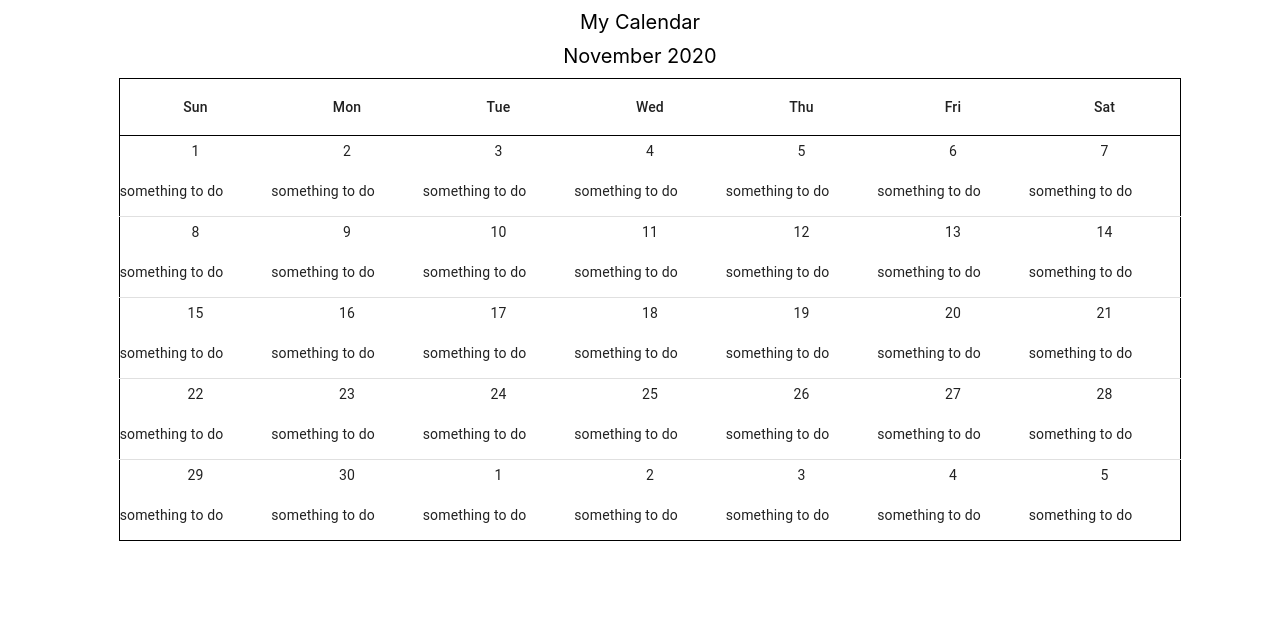
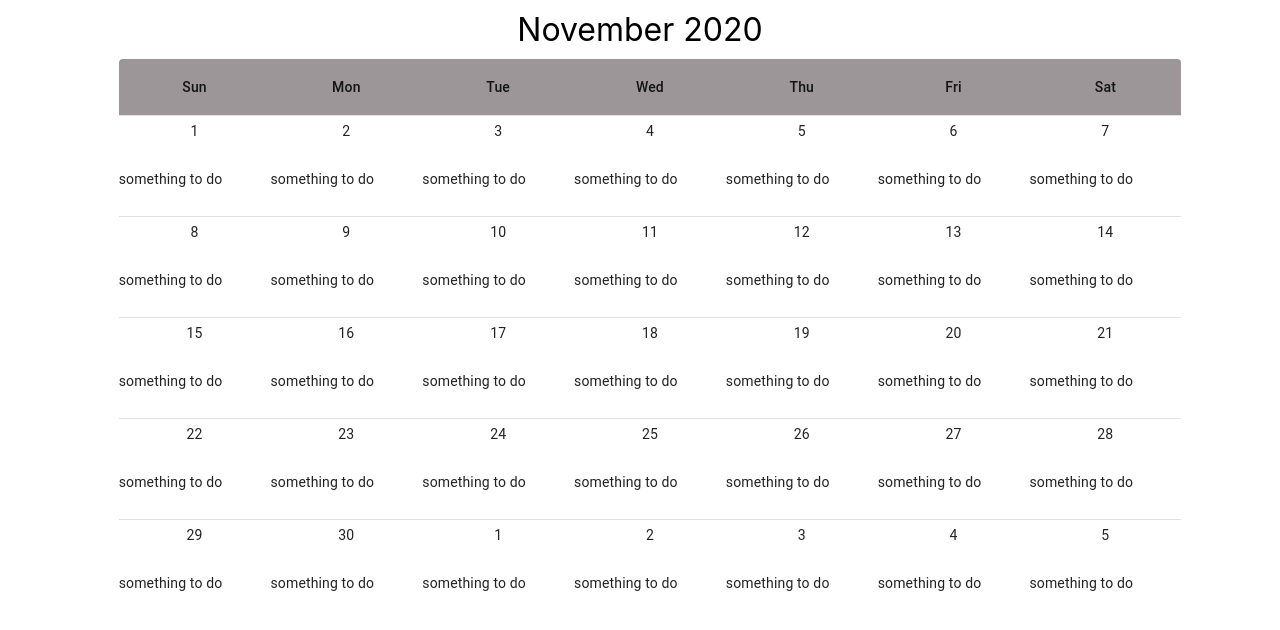
Before and after one commit to sx086401/calendar, a React (Create React App) app: page / in a window 1280 px wide. Shown: the top 630 px of the page. Built offline with nearby package versions, Linux system fonts and the light colour scheme.

Commit message:
fix style

```diff
--- a/src/containers/components/Calendar.tsx
+++ b/src/containers/components/Calendar.tsx
@@ -8,17 +8,22 @@ const useStyle = makeStyles({
   title: {
     display: 'flex',
     justifyContent: 'center',
-    fontSize: 20,
-    marginTop: 10
+    fontSize: 'xx-large',
+    marginTop: 10,
   },
   calendar: {
     margin: 10,
     padding: 10,
-    border: 'solid 1px black'
+    borderCollapse: 'collapse',
+    borderRadius: 4,
+    overflow: 'hidden',
+  },
+  header: {
+    backgroundColor: 'rgb(59, 47, 52, 0.5)',
+    cursor: 'default',
   },
   headerCell: {
     textAlign: 'center',
-    borderBottom: 'solid 1px black'
   },
   tableCell: {
     padding: 0,
@@ -62,10 +67,9 @@ export default function Calendar() {
     <Grid container spacing={3}>
       <Grid item md={1}></Grid>
       <Grid item xs={12} md={10}>
-        <div className={classes.title}>My Calendar</div>
         <div className={classes.title}>{now.toLocaleDateString('en-US', {year: 'numeric', month: 'long'})}</div>
         <Table className={classes.calendar}>
-          <TableHead>
+          <TableHead className={classes.header}>
             <TableRow>
               {tableHead.map(head => <TableCell className={classes.headerCell} key={head}>{head}</TableCell>)}
             </TableRow>
--- a/src/containers/components/CalendarCell.tsx
+++ b/src/containers/components/CalendarCell.tsx
@@ -6,14 +6,14 @@ const useStyle = makeStyles({
     display: 'flex',
     flexWrap: 'wrap',
     cursor: 'pointer',
-    height: '80px',
+    height: '100px',
     width: '100%',
     '&:hover': {
       backgroundColor: 'rgb(244, 244, 244)'
     },
     '& .title': {
       textAlign: 'center',
-      padding: 5,
+      marginTop: 5,
       width: '100%',
     }
   }
```
